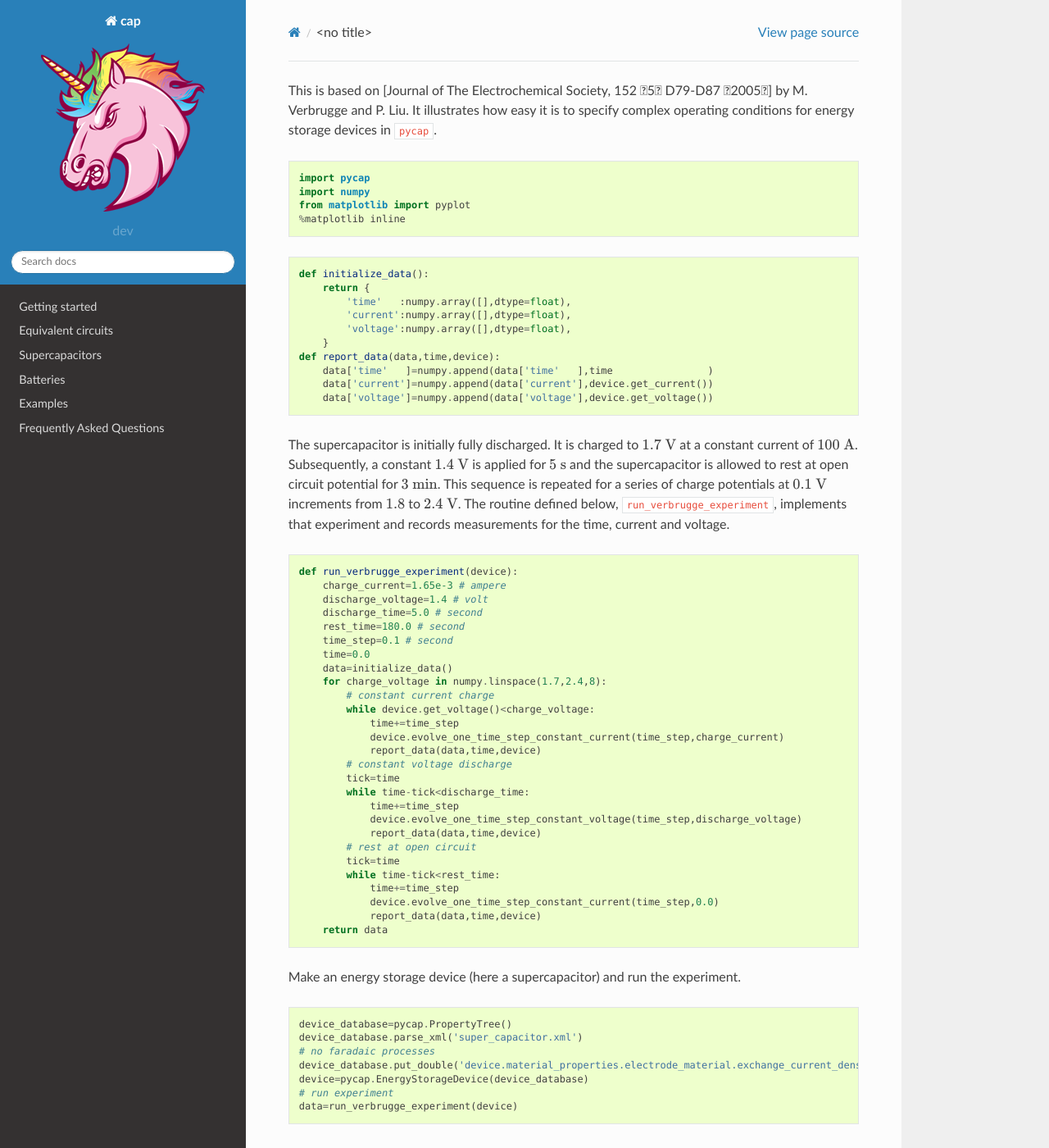
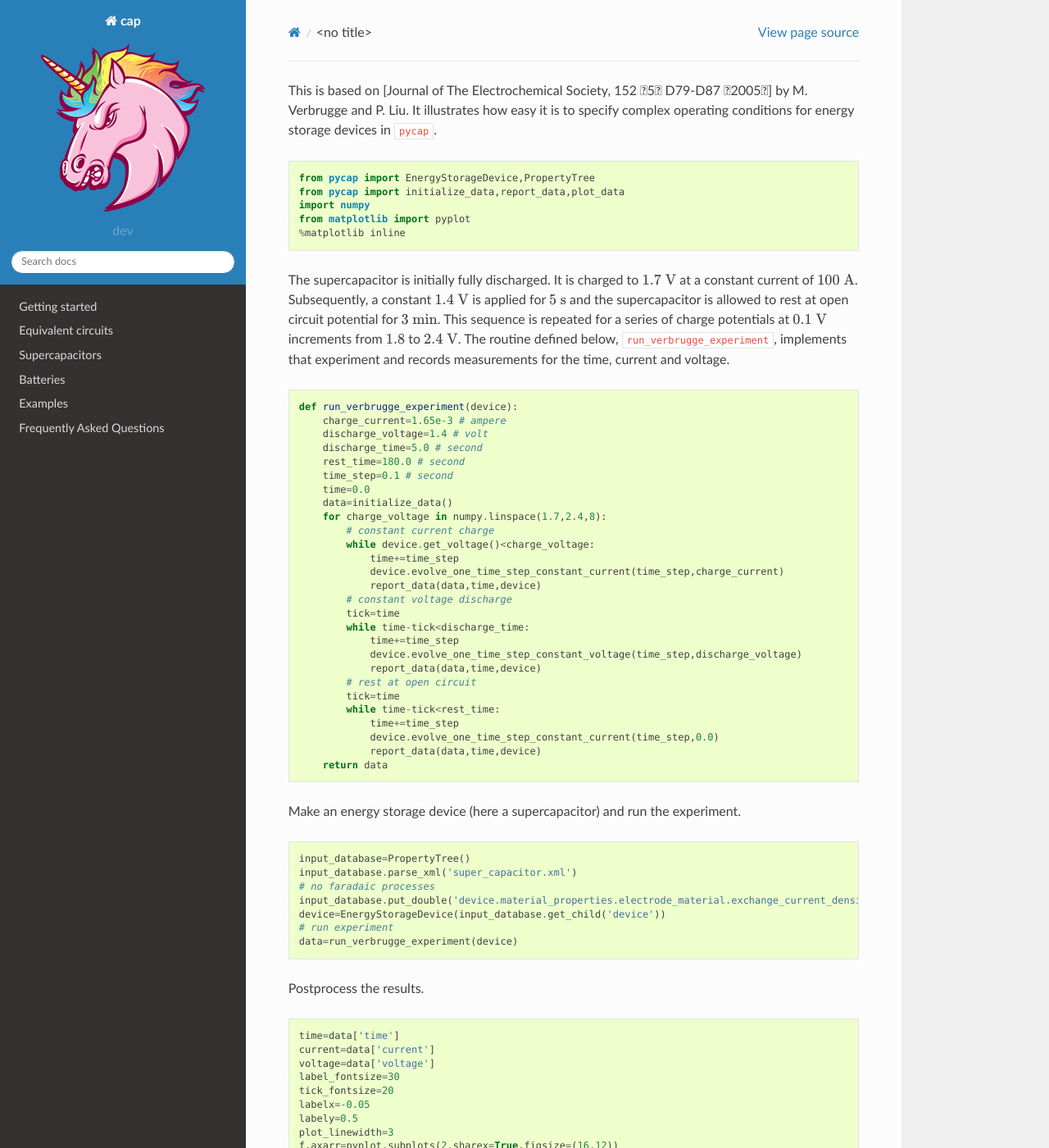
Before and after one commit to ORNL-CEES/Cap, a Sphinx documentation site: the page built from docs/source/verbrugge.rst, in a window 1280 px wide and 1400 px high. Shown: the whole window at 82% size. Built offline with Sphinx 7.4.7 and the Read the Docs theme 2.0.0, drawn with Linux system fonts in a browser that asks for light colours; formulas are drawn with MathJax 3.

Commit message:
Update verbrugge.rst

```diff
--- a/docs/source/verbrugge.rst
+++ b/docs/source/verbrugge.rst
@@ -6,23 +6,11 @@ is to specify complex operating conditions for energy storage devices in
 
 .. code:: python
 
-    import pycap
+    from pycap import EnergyStorageDevice,PropertyTree
+    from pycap import initialize_data,report_data,plot_data
     import numpy
     from matplotlib import pyplot
     %matplotlib inline
-
-.. code:: python
-
-    def initialize_data():
-        return {
-            'time'   :numpy.array([],dtype=float),
-            'current':numpy.array([],dtype=float),
-            'voltage':numpy.array([],dtype=float),
-        }
-    def report_data(data,time,device):
-        data['time'   ]=numpy.append(data['time'   ],time                )
-        data['current']=numpy.append(data['current'],device.get_current())
-        data['voltage']=numpy.append(data['voltage'],device.get_voltage())
 
 The supercapacitor is initially fully discharged. It is charged to
 :math:`1.7\ \mathrm{V}` at a constant current of
@@ -70,11 +58,11 @@ experiment.
 
 .. code:: python
 
-    device_database=pycap.PropertyTree()
-    device_database.parse_xml('super_capacitor.xml')
+    input_database=PropertyTree()
+    input_database.parse_xml('super_capacitor.xml')
     # no faradaic processes
-    device_database.put_double('device.material_properties.electrode_material.exchange_current_density',0.0)
-    device=pycap.EnergyStorageDevice(device_database)
+    input_database.put_double('device.material_properties.electrode_material.exchange_current_density',0.0)
+    device=EnergyStorageDevice(input_database.get_child('device'))
     # run experiment
     data=run_verbrugge_experiment(device)
 
```
